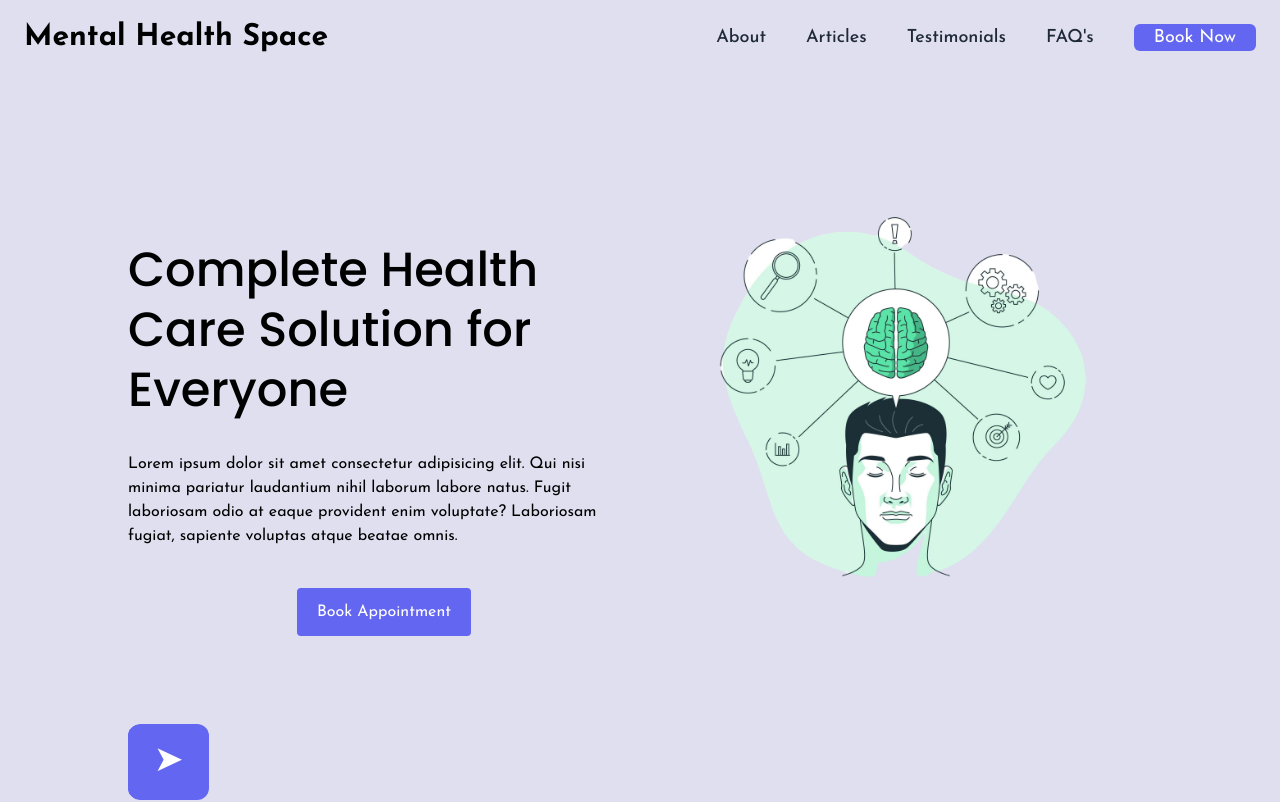
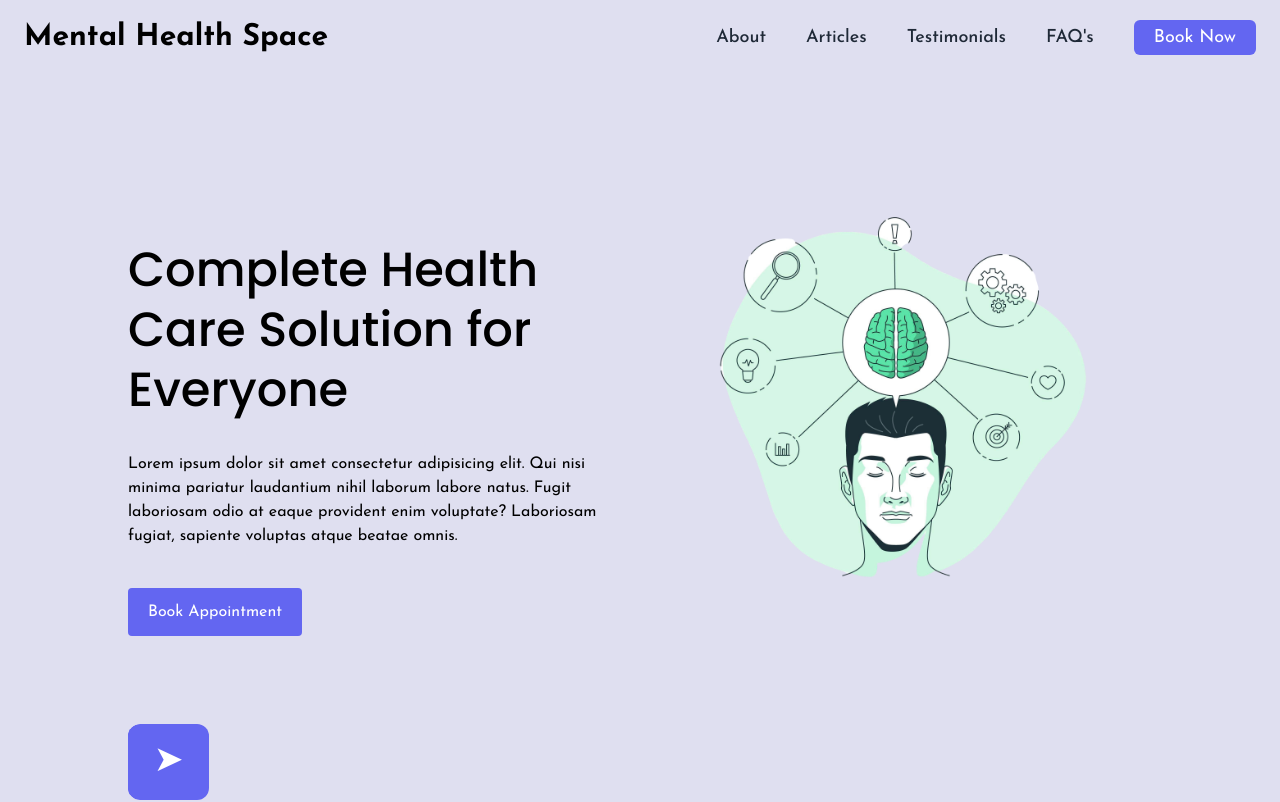
Before and after one commit to dhruv1086k/Medic, a React (Vite) app: page / in a window 1280 px wide. Shown: the top 802 px of the page. Built offline with nearby package versions, Linux system fonts and the light colour scheme.

Commit message:
add responsiveness to appointment section

```diff
--- a/src/Pages/Home/Home.jsx
+++ b/src/Pages/Home/Home.jsx
@@ -39,7 +39,7 @@ export default function Home() {
       content: "Breaking the Stigma: Mental Health in India",
       author: "Dr. Rashmi",
       img: "/Cards/img5.webp",
-    }
+    },
   ];
 
   return (
@@ -58,13 +58,11 @@ export default function Home() {
             laboriosam odio at eaque provident enim voluptate? Laboriosam
             fugiat, sapiente voluptas atque beatae omnis.
           </h5>
-          <div className="flex justify-center items-center">
-            <a href="#appointment">
-              <button className="bg-indigo-500 text-white py-3 px-5 rounded hover:bg-indigo-600">
-                Book Appointment
-              </button>
-            </a>
-          </div>
+          <a href="#appointment">
+            <button className="bg-indigo-500 text-white py-3 px-5 rounded hover:bg-indigo-600">
+              Book Appointment
+            </button>
+          </a>
 
           {/* bottom stip */}
           <div className="max-lg:hidden stripParent overflow-hidden rounded-xl flex gap-2 w-full absolute bottom-0 left-0 max-lg:w-1/2 max-md:w-[80%]">
@@ -146,7 +144,7 @@ export default function Home() {
         <h2 className="text-4xl font-bold text-indigo-500">
           Frequently Asked Questions
         </h2>
-        <p className="text-gray-500 mt-2">
+        <p className="text-gray-500 mt-2 max-sm:px-5">
           Lorem ipsum dolor sit amet, consectetur adipiscing elit, sed diam
           nonumy eirmod tempor Lorem.
         </p>
--- a/src/components/Navbar/Navbar.jsx
+++ b/src/components/Navbar/Navbar.jsx
@@ -108,7 +108,7 @@ const Navbar = () => {
               <li>
                 <a
                   href="#appointment"
-                  className="text-white bg-indigo-500 px-5 py-1 rounded-md hover:bg-indigo-600"
+                  className="text-white bg-indigo-500 px-5 py-2 rounded-md hover:bg-indigo-600"
                 >
                   Book Now
                 </a>
--- a/src/components/appointment/Appointment.jsx
+++ b/src/components/appointment/Appointment.jsx
@@ -11,12 +11,12 @@ export default function AppointmentSection() {
             <br />
             consectetur
           </h2>
-          <p className="text-gray-600 mt-4 w-[90%]">
+          <p className="text-gray-600 mt-4 w-[90%] max-lg:w-full max-lg:px-5">
             Lorem ipsum dolor sit amet, consectetur adipiscing elit, sed diam
             nonumy eirmod tempor Lorem ipsum dolor sit amet consectetur
             adipiscing elitr.
           </p>
-          <div className="mt-5">
+          <div className="mt-5 max-lg:mb-5">
             <h4 className="text-xl text-gray-800 font-bold">Address</h4>
             <p className="text-gray-600">
               439 Main St
```
